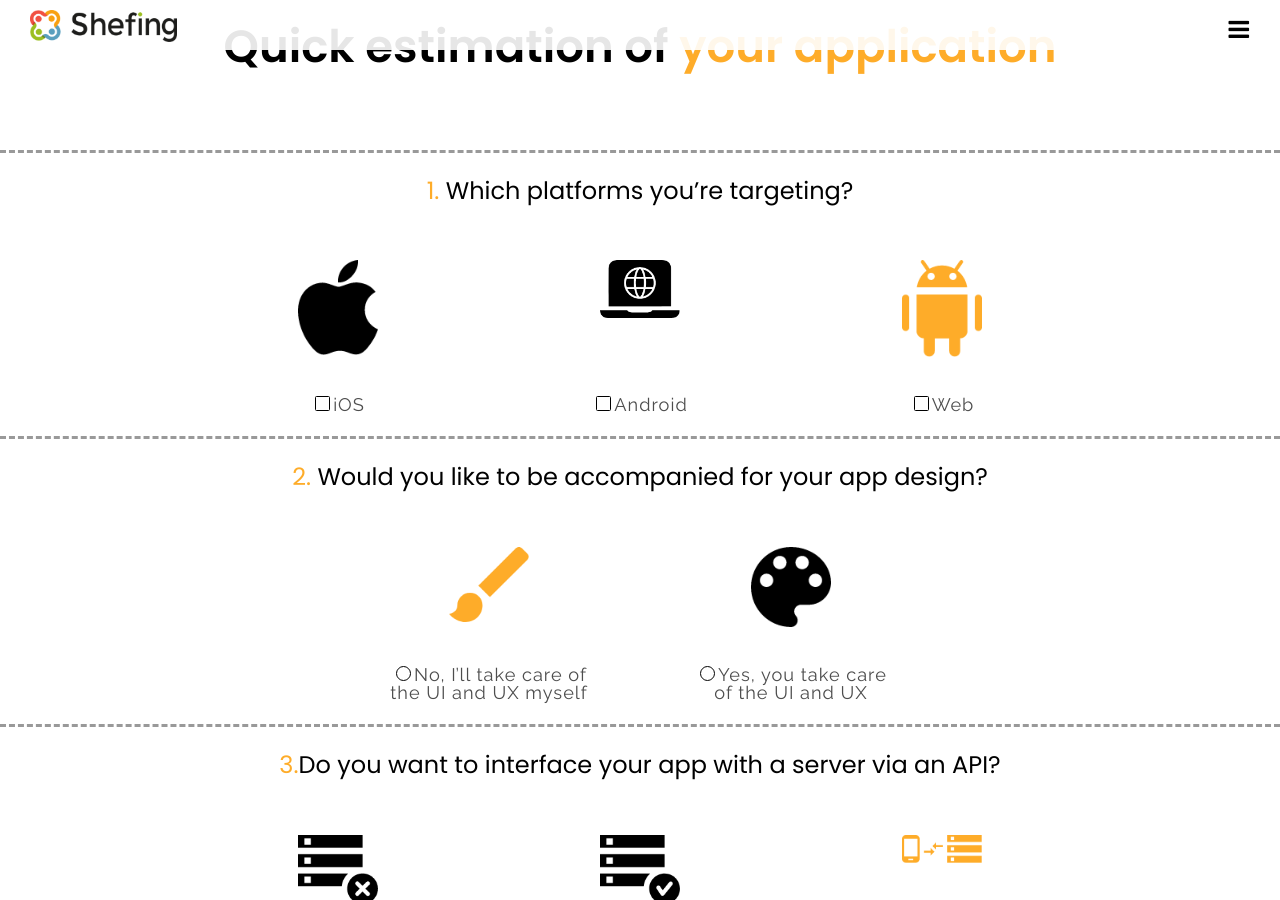
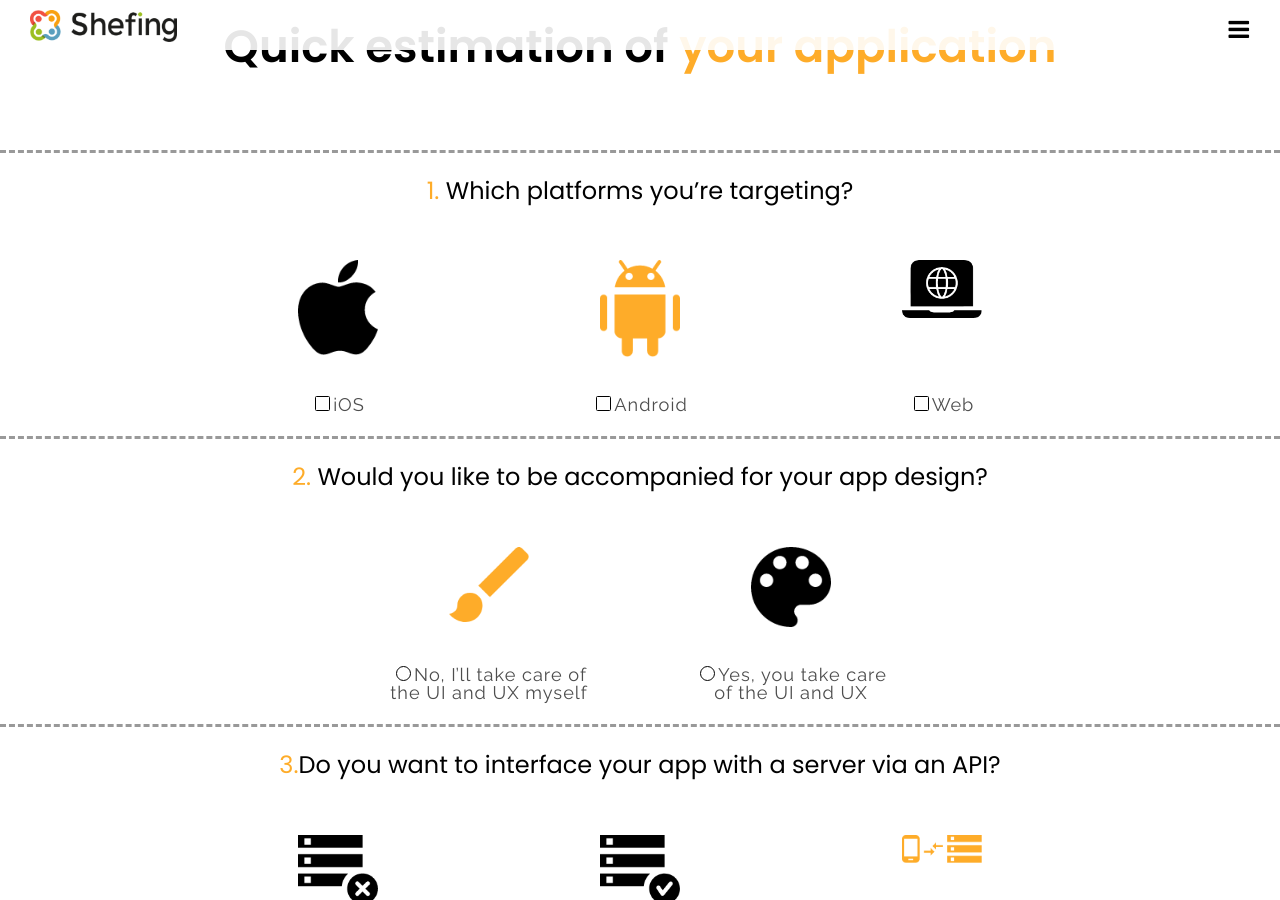
Before and after one commit to shefing/shefing.github.io, a Jekyll site: the page built from calculator/index.html, in a window 1280 px wide and 900 px high, scrolled down 556 px. Built offline with Jekyll 4.4.1, drawn with Linux system fonts in a browser that asks for light colours.

Commit message:
Web and android replacement

```diff
--- a/calculator/index.html
+++ b/calculator/index.html
@@ -22,10 +22,10 @@
         <img class="service-icon" src='{{ "/assets/images/calculator/iOS.png" | relative_url }}'></img>
       </td>
       <td class="calc-td">
-        <img class="service-icon" src='{{ "/assets/images/calculator/web.png" | relative_url }}'></img>
+        <img class="service-icon" src='{{ "/assets/images/calculator/android.png" | relative_url }}'></img>
       </td>
       <td class="calc-td">
-        <img class="service-icon" src='{{ "/assets/images/calculator/android.png" | relative_url }}'></img>
+        <img class="service-icon" src='{{ "/assets/images/calculator/web.png" | relative_url }}'></img>
       </td>
     </tr>
     <tr class="calc-tr">
```
